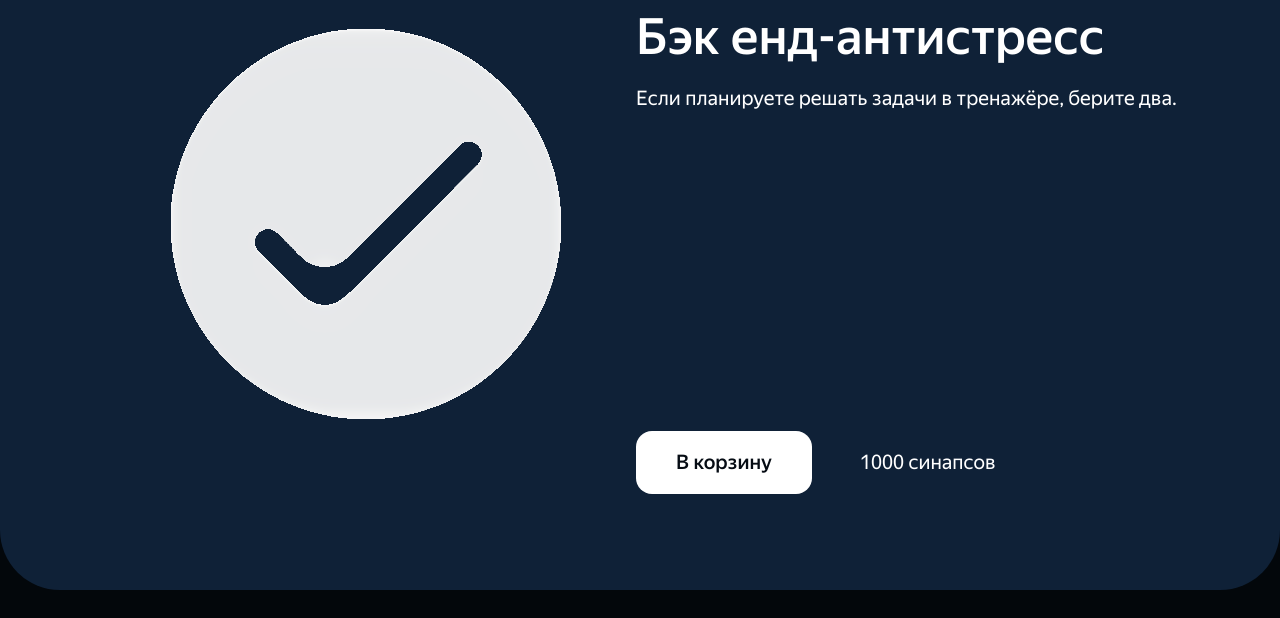
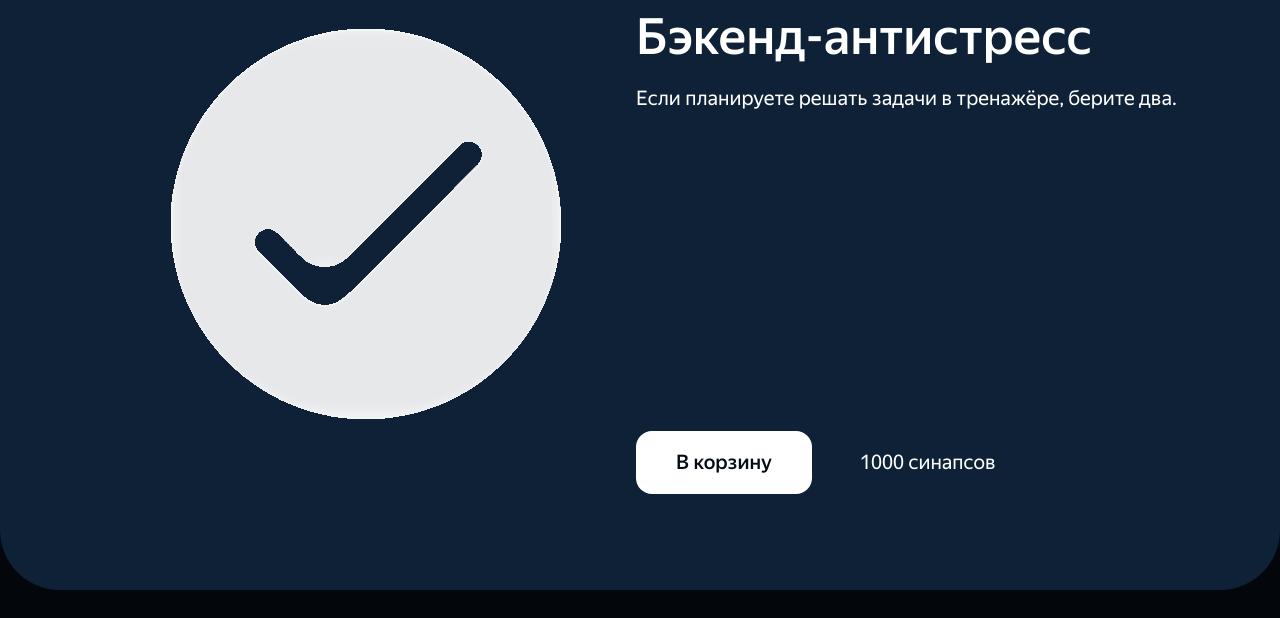
Before and after one commit to Nastya1337/web-larek-frontend, a website built with webpack: page src/pages/index.html in a window 1280 px wide. Shown: the part 182-800 px from the top of the page. Built offline with nearby package versions, Linux system fonts and the light colour scheme.

Commit message:
Add file index.env

```diff
--- a/src/pages/index.html
+++ b/src/pages/index.html
@@ -47,7 +47,7 @@
 					<img class="card__image" src="<%=require('../images/Subtract.svg')%>" alt="" />
 					<div class="card__column">
 						<span class="card__category card__category_other">другое</span>
-						<h2 class="card__title">Бэк енд-антистресс</h2>
+						<h2 class="card__title">Бэкенд-антистресс</h2>
 						<p class="card__text">Если планируете решать задачи в тренажёре, берите два.</p>
 						<div class="card__row">
 							<button class="button">В корзину</button>
```
Also changed, not shown: 1 other file.
